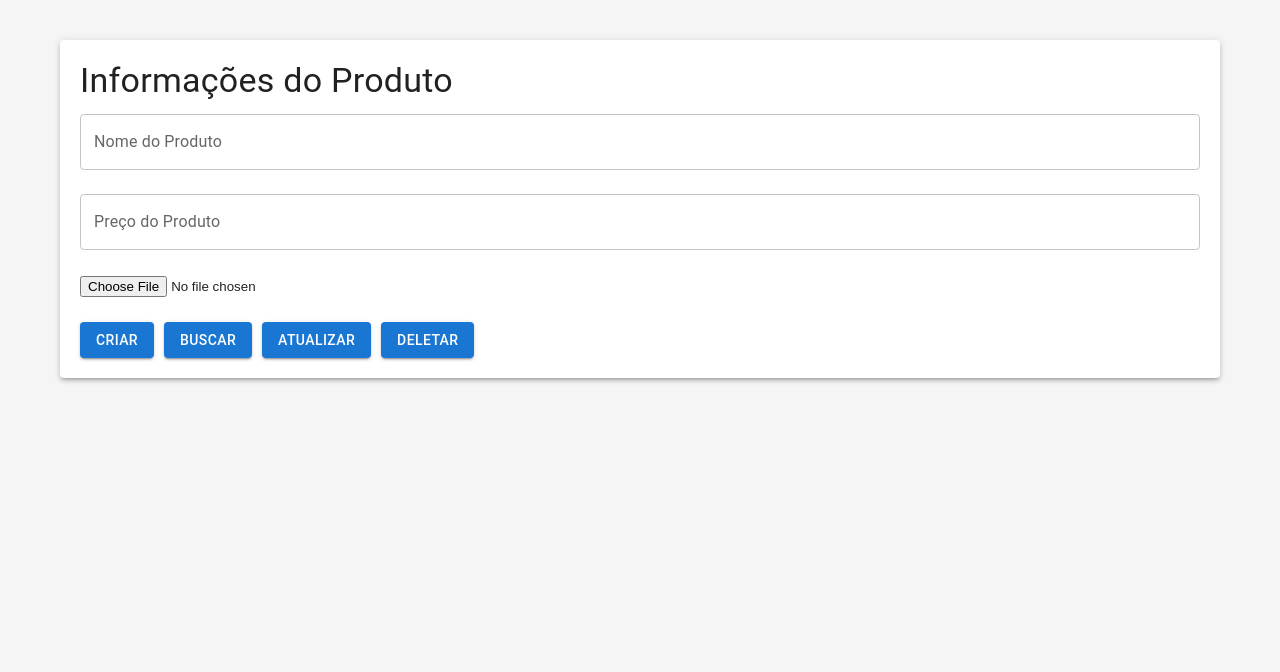
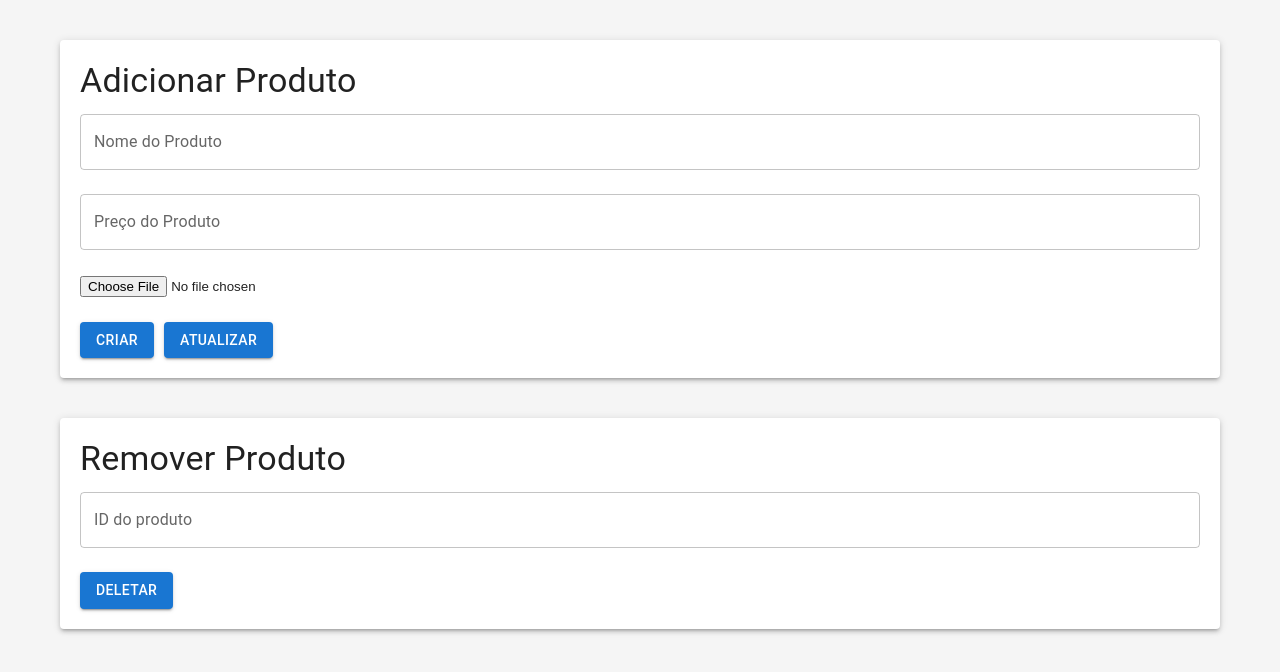
Before and after one commit to JFBatista023/Tutorial_CRUD_React, a React (Create React App) app: page / in a window 1280 px wide. Shown: the top 672 px of the page. Built offline with nearby package versions, Linux system fonts and the light colour scheme.

Commit message:
incluindo a operação de delete

```diff
--- a/src/App.tsx
+++ b/src/App.tsx
@@ -3,12 +3,16 @@ import { Button, TextField, Container, Grid, Paper, Typography, ThemeProvider, C
 import theme from './components/theme';
 
 const App = () => {
-  const URL = 'http://127.0.0.1:8000/api/'; //url da api
+  const URL = 'http://127.0.0.1:8000'; //url da api
 
   const [produto, setProduto] = useState<{nome : string, imagem : File | null, preco : number}>({
     nome: '',
     preco: 0,
     imagem: null,
+  });
+
+  const [idProduto, setIdProduto] = useState<{id : number}>({
+    id : -1,
   });
 
   const handleChange = (e: ChangeEvent<HTMLInputElement>) => {
@@ -53,28 +57,52 @@ const App = () => {
     formData.append('imagem', produto.imagem);
 
     fetch(
-      URL + 'produtos/',{
+      URL + '/api/produtos/',{
         method: 'POST',
         body: formData
       }
     )
     .then(resposta => resposta.text())
+    .then(dado => {
+      console.log(dado);
+      alert('Produto adicionado com sucesso.');
+    })
+    .catch((msgErro) => console.error('Erro:', msgErro));
+  }
+
+  const handleChangeDelete = (e: ChangeEvent<HTMLInputElement>) => {
+
+    setIdProduto({
+      ...idProduto,
+      [e.target.name]: e.target.value
+    });
+  }
+
+  const handleDelete = (e: FormEvent<HTMLFormElement>) => {
+    e.preventDefault();
+    if(idProduto.id === null || idProduto.id === -1){
+      console.log('Informe o id');
+    }
+
+    fetch(URL + '/api/produtos/' + idProduto.id.toString() + '/', {
+      method: 'DELETE',
+    })
+    .then(resposta => resposta.text())
     .then(dado => console.log(dado))
     .catch((msgErro) => console.error('Erro:', msgErro));
-    alert('Produto adicionado com sucesso.')
+  };
+
+  const handleChangeBusca = () => {
   }
 
-  const handleSearch = () => {
-
+  const handleBusca = () => {
   };
 
   const handleUpdate = () => {
 
   };
 
-  const handleDelete = () => {
 
-  };
 
   return (
     <ThemeProvider theme={theme()}>
@@ -82,7 +110,7 @@ const App = () => {
       <Container style={{'padding': 20}}>
         <Paper elevation={3} style={{ padding: '20px', marginTop: '20px' }}>
           <Typography variant="h4" gutterBottom>
-            Informações do Produto
+            Adicionar Produto
           </Typography>
           <form onSubmit={handleSubmit}>
             <Grid container spacing={3}>
@@ -111,19 +139,13 @@ const App = () => {
                   onChange={handleChange}
                 />
               </Grid>
-              <Grid item xs={12} width={'100%'}>
+              <Grid item xs={12} style={{width: '100%'}}>
                 <Grid container alignContent={'baseline'}>
                   <Grid item><Button variant="contained" color="primary" type='submit'>
                     Criar
                   </Button></Grid>
-                  <Grid item> <Button variant="contained" color="primary" onClick={handleSearch}>
-                    Buscar
-                  </Button></Grid>
                   <Grid item> <Button variant="contained" color="primary" onClick={handleUpdate}>
                     Atualizar
-                  </Button></Grid>
-                  <Grid item><Button variant="contained" color="primary" onClick={handleDelete}>
-                    Deletar
                   </Button></Grid>
                 </Grid>
               </Grid>
@@ -131,8 +153,31 @@ const App = () => {
           </form>
         </Paper>
       </Container>
+      <Container style={{'padding': 20}}>
+        <Paper elevation={3} style={{ padding: '20px'}}>
+          <Typography variant="h4" gutterBottom>
+            Remover Produto
+          </Typography>
+          <form onSubmit={handleDelete}>
+            <Grid container spacing={3}>
+              <Grid item xs={12}>
+                <TextField
+                  label="ID do produto"
+                  fullWidth
+                  variant="outlined"
+                  name="id"
+                  onChange={handleChangeDelete}
+                />
+              </Grid>
+              <Grid item><Button variant="contained" color="primary" type='submit'>
+                Deletar
+              </Button></Grid>
+            </Grid>
+          </form>
+        </Paper>
+      </Container>
     </ThemeProvider>
   );
-};
 
+}
 export default App;
```
